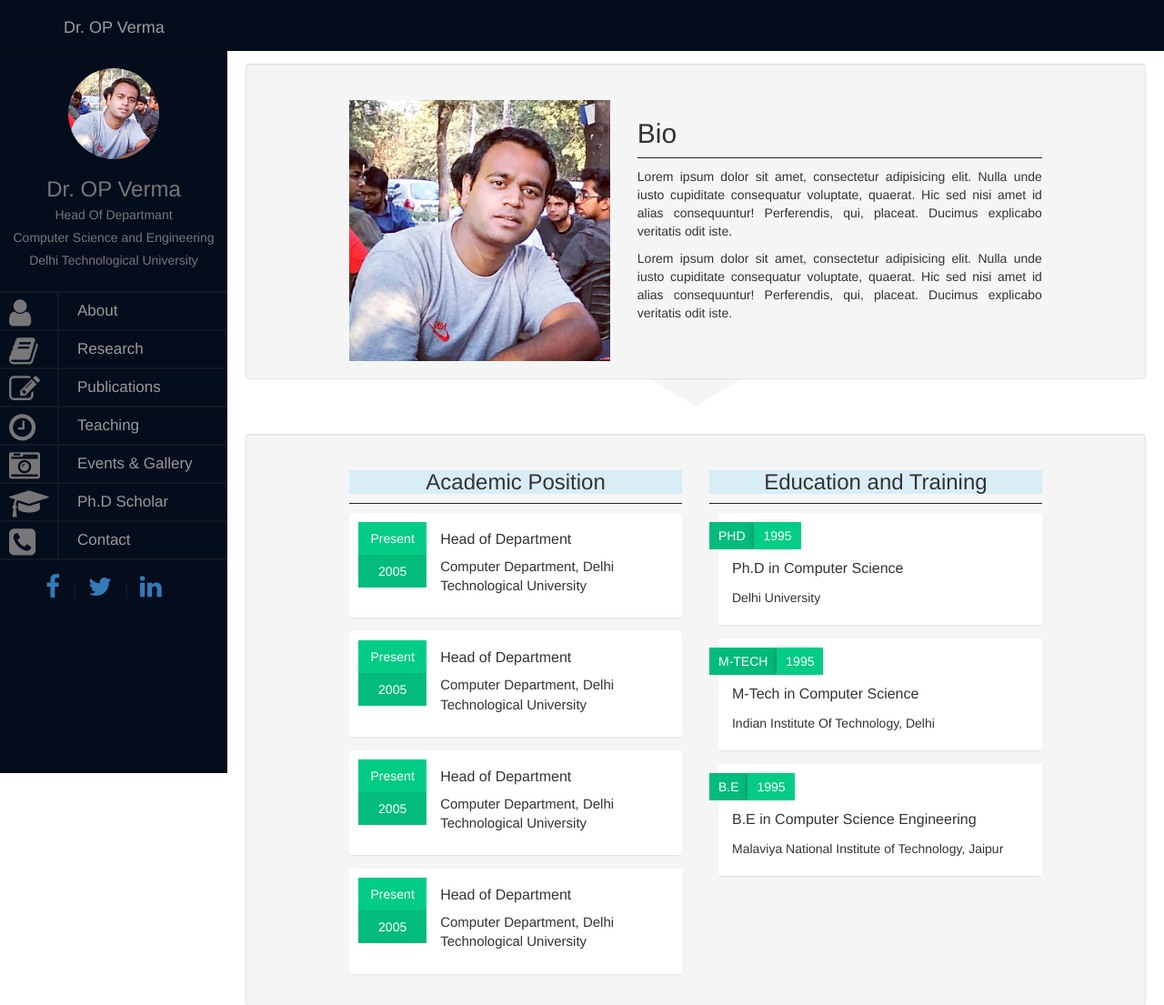
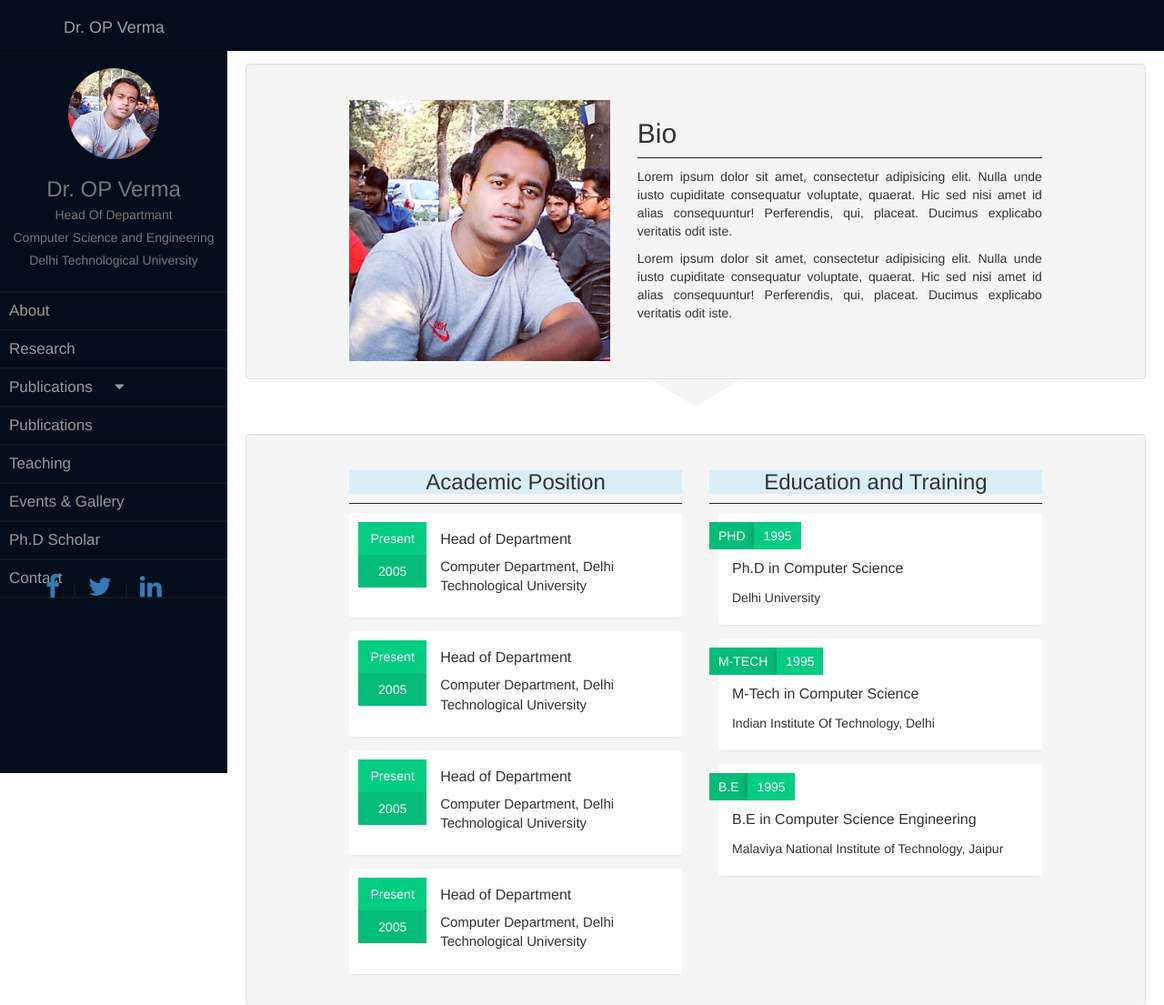
Before and after one commit to arjun1321/HOD-CSE-DTU, a PHP site: page / in a window 1280 px wide. Shown: the top 1105 px of the page at 91% size. Run offline with PHP 8.4, Linux system fonts and the light colour scheme; data that the repository does not hold is empty.

Commit message:
international journals and conferences page completed

```diff
--- a/index.php
+++ b/index.php
@@ -73,25 +73,37 @@
                <ul class="sidebar-nav">
 
                     <li class="top">
-                        <a href="index.php" class="border fsize"><i class="fa fa-user fa-2x pull-left text-muted icon"></i>About</a>
+                        <a href="index.php" class="border fsize">About</a>
                     </li>
                     <li>
-                        <a href="index.php?p_id=research" class="fsize"><i class="fa fa-book fa-2x pull-left text-muted icon"></i>Research</a>
+                        <a href="index.php?p_id=research" class="fsize">Research</a>
+                    </li>
+
+                    <li>
+                        <a href="javascript:;" data-toggle="collapse" data-target="#demo" class="fsize">Publications <i class="fa fa-fw fa-caret-down"></i></a>
+                        <ul id="demo" class="collapse">
+                            <li>
+                                <a href="index.php?p_id=journals" class="fsize" class="fsize">Journals</a>
+                            </li>
+                            <li>
+                                <a href="index.php?p_id=conferences" class="fsize">Conferences</a>
+                            </li>
+                        </ul>
+                    </li>
+
+                   <li><a href="index.php?p_id=publications" class="fsize">Publications</a></li>
+
+                    <li>
+                        <a href="index.php?p_id=teaching" class="fsize">Teaching</a>
                     </li>
                     <li>
-                        <a href="index.php?p_id=publications" class="fsize"><i class="fa fa-pencil-square-o fa-2x pull-left text-muted icon"></i>Publications</a>
+                        <a href="index.php?p_id=events" class="fsize">Events &amp; Gallery</a>
                     </li>
                     <li>
-                        <a href="index.php?p_id=teaching" class="fsize"><i class="fa fa-clock-o fa-2x pull-left text-muted icon"></i>Teaching</a>
-                    </li>
-                    <li>
-                        <a href="index.php?p_id=events" class="fsize"><i class="fa fa-camera-retro fa-2x pull-left text-muted icon"></i>Events &amp; Gallery</a>
-                    </li>
-                    <li>
-                        <a href="index.php?p_id=phdscholar" class="fsize"><i class="fa fa-graduation-cap fa-2x pull-left text-muted icon"></i>Ph.D Scholar</a>
+                        <a href="index.php?p_id=phdscholar" class="fsize">Ph.D Scholar</a>
                     </li>
                     <li class="last">
-                        <a href="index.php?p_id=contact" class="fsize"><i class="fa fa-phone-square fa-2x pull-left text-muted icon"></i>Contact</a>
+                        <a href="index.php?p_id=contact" class="fsize">Contact</a>
                     </li>
                 </ul>
 
@@ -119,9 +131,11 @@
                         if($p_id == 'research') {
                             include "includes/research.php";
 
-                        } else if($p_id == 'publications') {
-                            include "includes/publications.php";
+                        } else if($p_id == 'journals') {
+                            include "includes/journals.php";
 
+                        } else if($p_id == 'conferences') {
+                            include "includes/conferences.php";
                         } else if($p_id == 'teaching') {
                             include "includes/teaching.php";
 
```
Also changed, not shown: includes/conferences.php (renamed from includes/publications.php, +0 -76 lines), includes/journals.php (added, +98 -0 lines).
